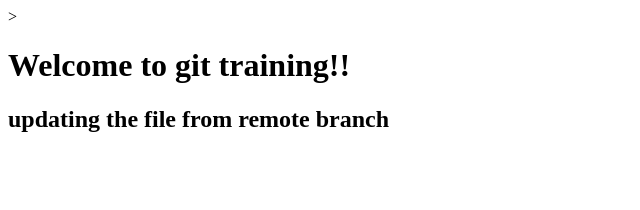
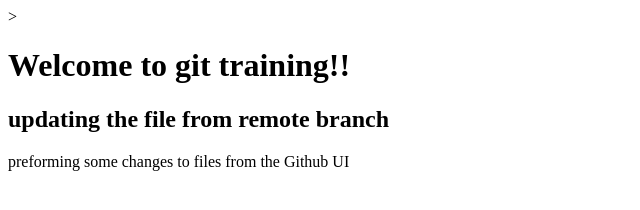
Before and after one commit to Harshitaks/git_session, a plain HTML site: page index.html in a window 1280 px wide. Shown: the whole page, without its empty margins (0-640 px from the left). Drawn offline with Linux system fonts and the light colour scheme.

Commit message:
Update index.html

```diff
--- a/index.html
+++ b/index.html
@@ -9,6 +9,7 @@
 <body>
     ><h1>Welcome to git training!!</h1>
     <h2>updating the file from remote branch</h2>
+    <p>preforming some changes to files from the Github UI</p>
 
 </body>
 </html>
```
